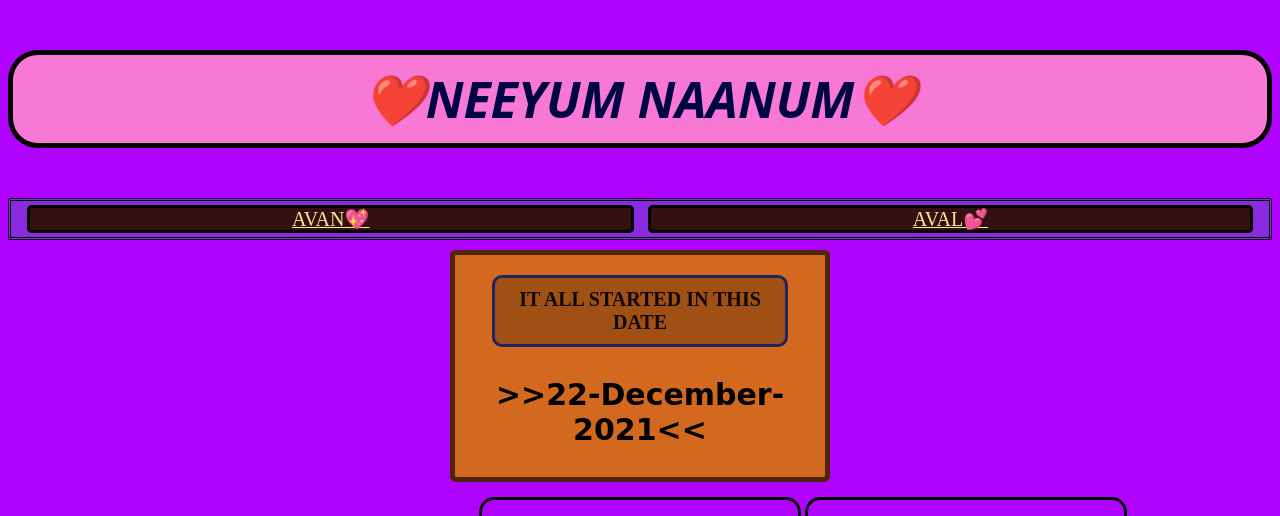
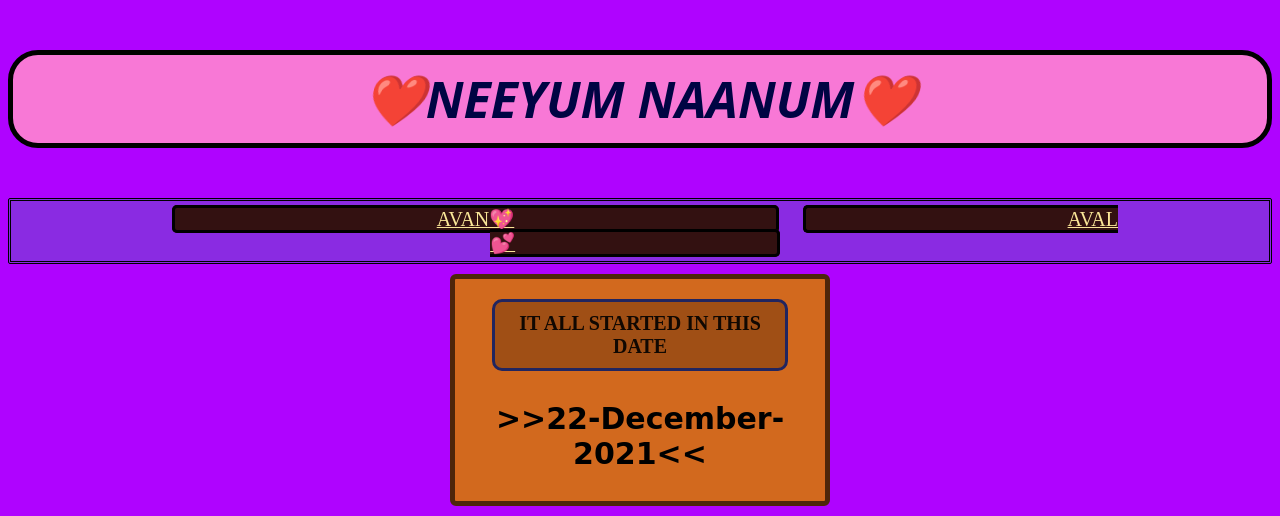
Before and after one commit to sirdthic-vikram-G/OURS, a plain HTML site: page index.html in a window 1280 px wide. Shown: the top 516 px of the page. Drawn offline with Linux system fonts and the light colour scheme.

Commit message:
any change

```diff
--- a/homepage.css
+++ b/homepage.css
@@ -30,8 +30,8 @@ body{
     border-color: black;
     border-style: solid;
     background-color: rgb(51, 17, 17);
-    margin-left: 5px;
-    margin-right: 5px;
+    margin-left: 10px;
+    margin-right: 10px;
 }
 .c:hover{
     background-color: beige;
```
